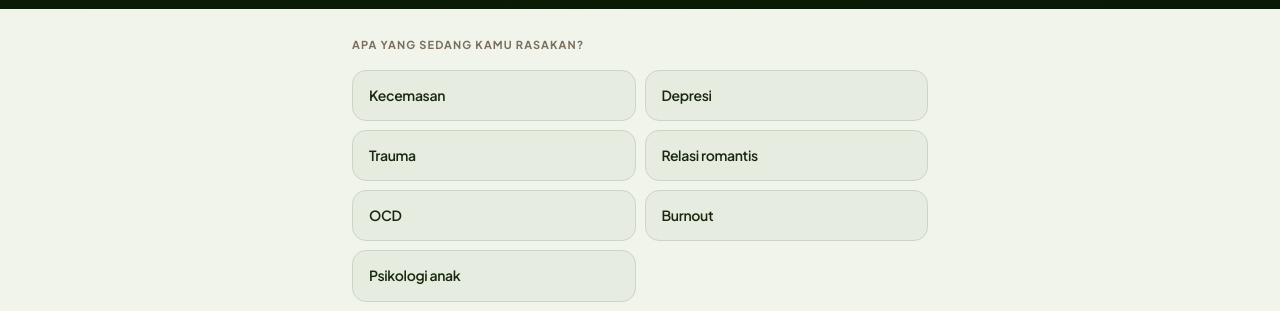
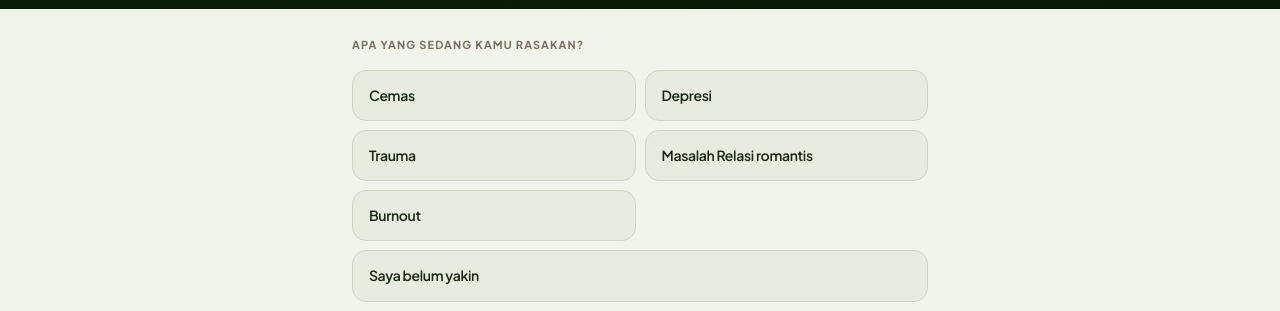
Before and after one commit to tikatyan/psychologistDB, a Next.js app: page / in a window 1280 px wide. Shown: the part 468-779 px from the top of the page. Built offline with nearby package versions, Linux system fonts and the light colour scheme; no server answers; the database is empty.

Commit message:
Update SituationGrid.tsx

```diff
--- a/components/SituationGrid.tsx
+++ b/components/SituationGrid.tsx
@@ -4,13 +4,11 @@ import { useRouter } from 'next/navigation'
 import { useState } from 'react'
 
 const SITUATIONS = [
-  { label: 'Kecemasan', focus: 'Kecemasan' },
+  { label: 'Cemas', focus: 'Kecemasan' },
   { label: 'Depresi', focus: 'Depresi' },
   { label: 'Trauma', focus: 'Trauma' },
-  { label: 'Relasi romantis', focus: 'Relasi Romantis' },
-  { label: 'OCD', focus: 'OCD' },
+  { label: 'Masalah Relasi romantis', focus: 'Relasi Romantis' },
   { label: 'Burnout', focus: 'Burnout' },
-  { label: 'Psikologi anak', focus: 'Psikologi Anak' },
   { label: 'Saya belum yakin', focus: null },
 ]
 
```
